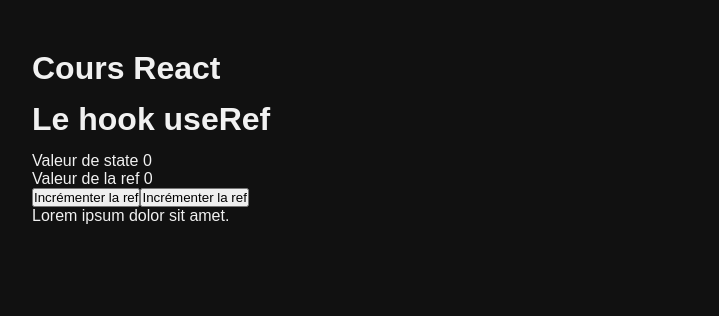
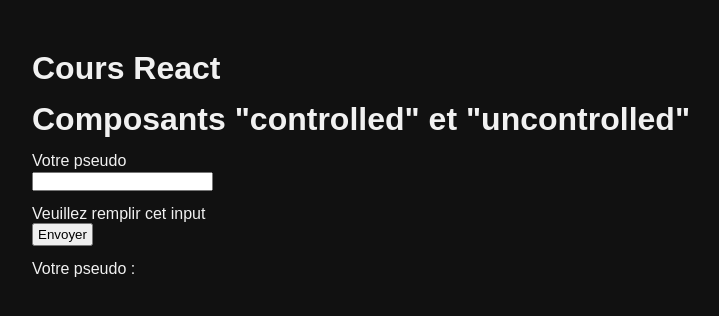
Before and after one commit to Mr-FERRAT/react-formation, a React (Vite) app in the folder 04 - Les bases de React/001 3.Les-bases-de-React/3.Les-bases-de-React/: page / in a window 1280 px wide. Shown: the top 316 px of the page, without its empty margins (208-927 px from the left). Built offline with nearby package versions, Linux system fonts and the light colour scheme.

Commit message:
Les inputs controlles

```diff
--- a/04 - Les bases de React/001 3.Les-bases-de-React/3.Les-bases-de-React/src/App.jsx
+++ b/04 - Les bases de React/001 3.Les-bases-de-React/3.Les-bases-de-React/src/App.jsx
@@ -1,4 +1,4 @@
-import Container from "./lessons/13.useRef/Container"
+import Container from "./lessons/14.Controlled-uncontrolled-inputs/Container"
 
 function App() {
 
--- a/04 - Les bases de React/001 3.Les-bases-de-React/3.Les-bases-de-React/src/lessons/14.Controlled-uncontrolled-inputs/Container.jsx
+++ b/04 - Les bases de React/001 3.Les-bases-de-React/3.Les-bases-de-React/src/lessons/14.Controlled-uncontrolled-inputs/Container.jsx
@@ -1,10 +1,30 @@
+import { useState, useRef } from "react"
 import "./Container.css"
 
 export default function Container() {
 
+  const [state, setState] = useState("")
+
+  function handleInput (e){
+    setState(e.target.value)
+  }
   return (
     <div>
       <h1>Composants "controlled" et "uncontrolled"</h1>
+
+      <form action="">
+        <label htmlFor="pseudo">Votre pseudo</label>
+        <input
+        onChange={handleInput}
+        value={state}
+        type="text"
+        id="pseudo"
+         />
+         {!state && <p>Veuillez remplir cet input</p>}
+
+         <button>Envoyer</button>
+      </form>
+      <p>Votre pseudo : {state}</p>
     </div>
   )
 }
```
Also changed, not shown: 1 other file (tests, documents, lock files or other folders).
